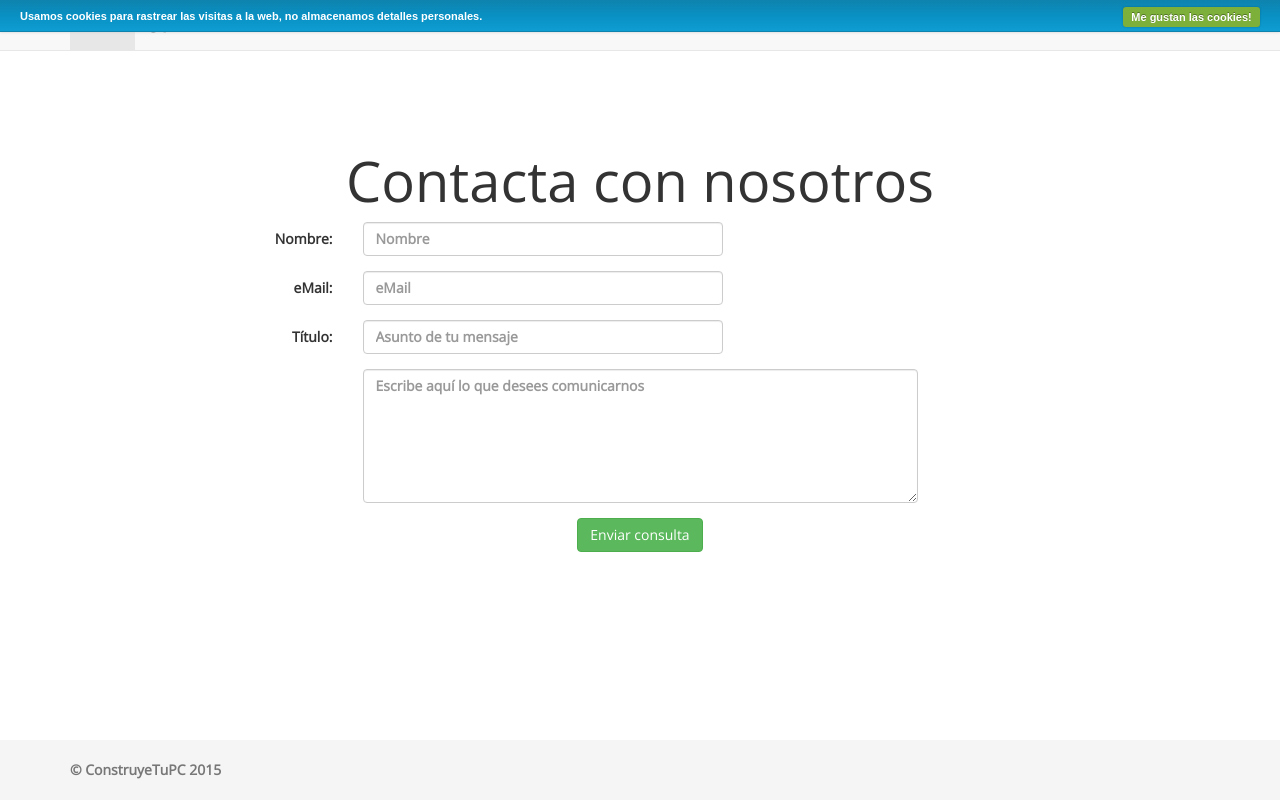
After one commit to iaguas/construyetupc, a PHP site: template views/contact.html in a window 1280 px wide. The commit adds this page. Run offline with PHP 8.4, Linux system fonts and the light colour scheme; the template is opened without the code that fills it, so the values that code supplies are empty; some libraries are stand-ins or nearby versions.

Commit message:
Página de error 404 y formulario de contacto
La página de error incluye un link al formulario de contacto. El
formulario de contacto aún no es funcional.

```diff
--- a/index.php
+++ b/index.php
@@ -20,6 +20,8 @@ $router->setBasePath('');
 $router->map('GET', '/', 'vLandingPage', 'landing');
 
 $router->map('GET', '/main', 'vMainPage', 'quienes-somos');
+
+$router->map('GET', '/contact', 'vShowContact', 'contact');
 
 $router->map('GET', '/partList', 'vShowPartList', 'part-list');
 $router->map('GET', '/partList/choose/[*:part]', 'vShowComponentSelection', 'component-selection');
@@ -73,7 +75,9 @@ if($match) {
         case 'vShowDetailedPartModel':
             vShowDetailedPartModel($match['params']['part'], $match['params']['serialNumber']);
             break;
-
+        case 'vShowContact':
+            vShowContact();
+            break;
 
         // Por defecto se llama a la función indicada en la ruta
         default:
--- /dev/null
+++ b/views/contact.html
@@ -0,0 +1,119 @@
+<!DOCTYPE html>
+<html lang="es">
+<head>
+    <meta charset="utf-8">
+    <meta http-equiv="X-UA-Compatible" content="IE=edge">
+    <meta name="viewport" content="width=device-width, initial-scale=1">
+    <base href="/">
+    <title>Contacto</title>
+
+    <!-- Bootstrap -->
+    <link href="assets/css/bootstrap.min.css" rel="stylesheet">
+
+    <!-- Sticky footer -->
+    <link href="assets/css/sticky-footer-navbar.css" rel="stylesheet">
+
+    <!-- Landing styles -->
+    <link href="assets/css/landing.css" rel="stylesheet">
+
+    <!-- Font Awesome -->
+    <link rel="stylesheet" href="assets/css/font-awesome.min.css">
+
+    <!-- Open Sans Font -->
+    <link href='http://fonts.googleapis.com/css?family=Open+Sans:300,400' rel='stylesheet' type='text/css'>
+
+    <!-- CookieBar -->
+    <link rel="stylesheet" type="text/css" href="assets/css/cookiebar.css">
+
+    <!-- HTML5 shim and Respond.js for IE8 support of HTML5 elements and media queries -->
+    <!-- WARNING: Respond.js doesn't work if you view the page via file:// -->
+    <!--[if lt IE 9]>
+    <script src="https://oss.maxcdn.com/html5shiv/3.7.2/html5shiv.min.js"></script>
+    <script src="https://oss.maxcdn.com/respond/1.4.2/respond.min.js"></script>
+    <![endif]-->
+</head>
+<body>
+<!-- Fixed navbar -->
+<nav class="navbar navbar-default navbar-fixed-top">
+    <div class="container">
+        <div class="navbar-header">
+            <button type="button" class="navbar-toggle collapsed" data-toggle="collapse" data-target="#navbar" aria-expanded="false" aria-controls="navbar">
+                <span class="sr-only">Toggle navigation</span>
+                <span class="icon-bar"></span>
+                <span class="icon-bar"></span>
+                <span class="icon-bar"></span>
+            </button>
+        </div>
+        <div id="navbar" class="collapse navbar-collapse">
+            <ul class="nav navbar-nav">
+                <li class="active"><a href="#">Inicio</a></li>
+                <li><a href="landing/2">¿Quiénes somos?</a></li>
+            </ul>
+        </div><!--/.nav-collapse -->
+    </div>
+</nav>
+
+<!-- Begin page content -->
+<div class="container text-center top-margin">
+    <h1 class="main-title">Contacta con nosotros</h1>
+    <form class="form-horizontal" action="#" method="post"> <!-- TODO: Definir acción del formulario -->
+        <div class="form-group">
+            <label for="name" class="col-lg-2 col-lg-offset-1 control-label">Nombre:</label>
+            <div class="col-lg-4">
+                <input class="form-control" name="name" id="name" type="text" placeholder="Nombre" required>
+            </div>
+        </div>
+
+        <div class="form-group">
+            <label for="email" class="col-lg-2 col-lg-offset-1 control-label">eMail:</label>
+            <div class="col-lg-4">
+                <input class="form-control" name="email" id="email" type="email" placeholder="eMail" required>
+            </div>
+        </div>
+
+        <div class="form-group">
+            <label for="title" class="col-lg-2 col-lg-offset-1 control-label">Título:</label>
+            <div class="col-lg-4">
+                <input class="form-control" name="title" id="title" type="text" placeholder="Asunto de tu mensaje" required>
+            </div>
+        </div>
+
+        <div class="form-group">
+            <div class="col-lg-6 col-lg-offset-3">
+                <textarea class="form-control" rows="6" style="resize: vertical" placeholder="Escribe aquí lo que desees comunicarnos" ></textarea>
+            </div>
+        </div>
+        <button class="btn btn-success" type="submit">Enviar consulta</button>
+    </form>
+    <!-- model.php?func_name=mInsertEmailLanding -->
+</div>
+
+<footer class="footer navbar-fixed-bottom" >
+    <div class="container">
+        <p class="text-muted"><span class="pull-left">© ConstruyeTuPC 2015</span></p>
+    </div>
+</footer>
+<!-- jQuery (necessary for Bootstrap's JavaScript plugins) -->
+<script src="https://ajax.googleapis.com/ajax/libs/jquery/1.11.2/jquery.min.js"></script>
+<!-- Include all compiled plugins (below), or include individual files as needed -->
+<script src="assets/js/bootstrap.min.js"></script>
+<script src="assets/js/jquery.cookiebar.js"></script>
+<script>
+    $(document).ready(function() {
+        $.cookieBar({
+            forceShow: true,
+            fixed: true
+        });
+    });
+</script>
+<script>
+    (function(i,s,o,g,r,a,m){i['GoogleAnalyticsObject']=r;i[r]=i[r]||function(){
+        (i[r].q=i[r].q||[]).push(arguments)},i[r].l=1*new Date();a=s.createElement(o),
+            m=s.getElementsByTagName(o)[0];a.async=1;a.src=g;m.parentNode.insertBefore(a,m)
+    })(window,document,'script','//www.google-analytics.com/analytics.js','ga');
+
+    ga('create', 'UA-61071550-1', 'auto');
+    ga('send', 'pageview');
+</script>
+</body>
+</html>
```
Also changed, not shown: view.php (+8 -0 lines), views/404.html (+64 -48 lines).
